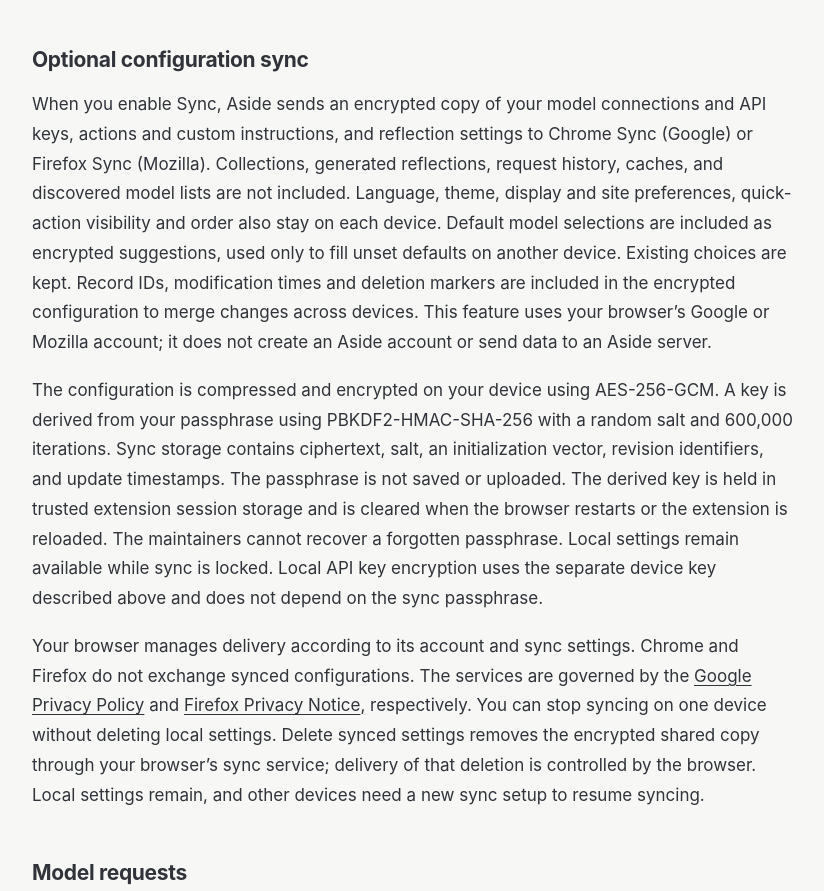
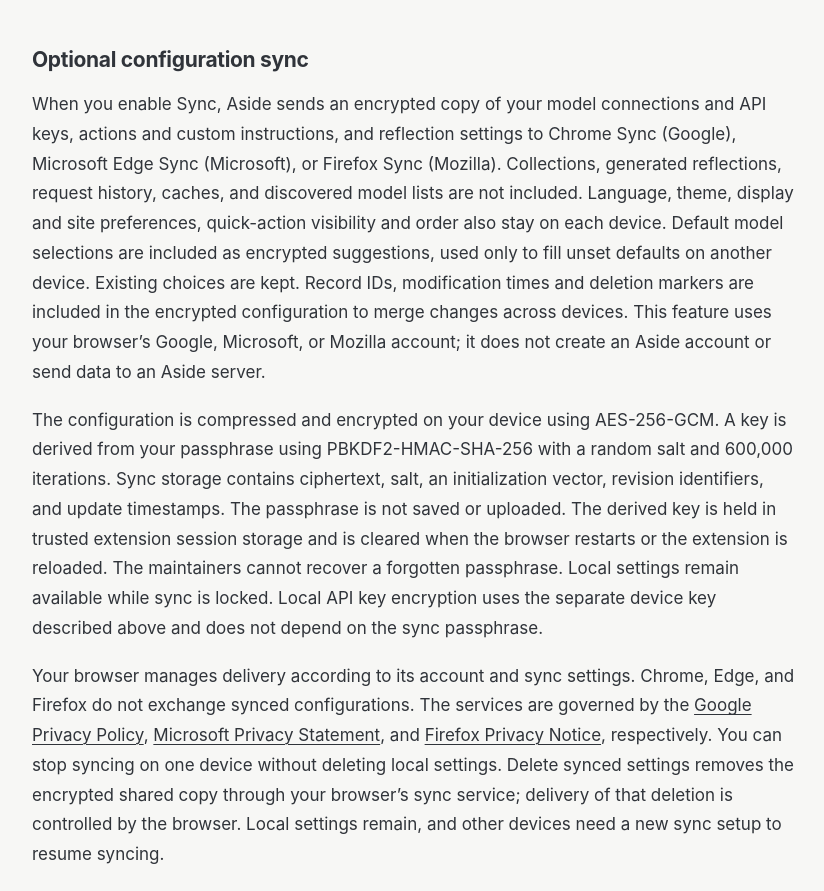
Before and after one commit to worldtheater/aside, a browser extension: page docs/privacy.html in a window 1280 px wide. Shown: the part 1631-2522 px from the top of the page, without its empty margins (356-1180 px from the left). Drawn offline with Linux system fonts and the light colour scheme.

Commit message:
docs: disclose Microsoft Edge privacy and sync behavior

```diff
--- a/docs/privacy.html
+++ b/docs/privacy.html
@@ -45,7 +45,7 @@
       <div class="policy-heading">
         <h1>Privacy Policy</h1>
         <p class="updated">
-          Last updated <time datetime="2026-11-02">November 2, 2026</time>
+          Last updated <time datetime="2026-11-03">November 3, 2026</time>
         </p>
         <p class="lead">
           Your reading stays in your browser until a feature sends content to
@@ -56,8 +56,8 @@
           <a href="https://github.com/worldtheater/aside">worldtheater/aside</a
           >. This policy covers the extension and this policy page. Aside has no
           developer-operated relay, analytics service, or sync server. Optional
-          encrypted configuration sync is provided through Chrome Sync or
-          Firefox Sync, depending on your browser.
+          encrypted configuration sync is provided through Chrome Sync,
+          Microsoft Edge Sync, or Firefox Sync, depending on your browser.
         </p>
       </div>
       <div class="policy-layout">
@@ -145,17 +145,18 @@
             <p>
               When you enable Sync, Aside sends an encrypted copy of your model
               connections and API keys, actions and custom instructions, and
-              reflection settings to Chrome Sync (Google) or Firefox Sync
-              (Mozilla). Collections, generated reflections, request history,
-              caches, and discovered model lists are not included. Language,
-              theme, display and site preferences, quick-action visibility and
-              order also stay on each device. Default model selections are
-              included as encrypted suggestions, used only to fill unset
-              defaults on another device. Existing choices are kept. Record IDs,
-              modification times and deletion markers are included in the
-              encrypted configuration to merge changes across devices. This
-              feature uses your browser’s Google or Mozilla account; it does not
-              create an Aside account or send data to an Aside server.
+              reflection settings to Chrome Sync (Google), Microsoft Edge Sync
+              (Microsoft), or Firefox Sync (Mozilla). Collections, generated
+              reflections, request history, caches, and discovered model lists
+              are not included. Language, theme, display and site preferences,
+              quick-action visibility and order also stay on each device.
+              Default model selections are included as encrypted suggestions,
+              used only to fill unset defaults on another device. Existing
+              choices are kept. Record IDs, modification times and deletion
+              markers are included in the encrypted configuration to merge
+              changes across devices. This feature uses your browser’s Google,
+              Microsoft, or Mozilla account; it does not create an Aside account
+              or send data to an Aside server.
             </p>
             <p>
               The configuration is compressed and encrypted on your device using
@@ -172,12 +173,14 @@
             </p>
             <p>
               Your browser manages delivery according to its account and sync
-              settings. Chrome and Firefox do not exchange synced
+              settings. Chrome, Edge, and Firefox do not exchange synced
               configurations. The services are governed by the
               <a href="https://policies.google.com/privacy"
                 >Google Privacy Policy</a
-              >
-              and
+              >,
+              <a href="https://privacy.microsoft.com/privacystatement"
+                >Microsoft Privacy Statement</a
+              >, and
               <a href="https://www.mozilla.org/privacy/firefox/"
                 >Firefox Privacy Notice</a
               >, respectively. You can stop syncing on one device without
@@ -239,9 +242,9 @@
               Dark Reader engine locally. It may retrieve stylesheets or images
               referenced by the page from their original hosts, which receive
               normal network metadata. Dark mode does not send page content to a
-              model. Chrome uses its favicon interface for site icons; Firefox
-              uses the current tab’s browser-provided icon and a local icon for
-              saved pages.
+              model. Chrome and Edge use their favicon interface for site icons;
+              Firefox uses the current tab’s browser-provided icon and a local
+              icon for saved pages.
             </p>
             <p>
               <strong>This page and support.</strong> This static page is hosted
```
